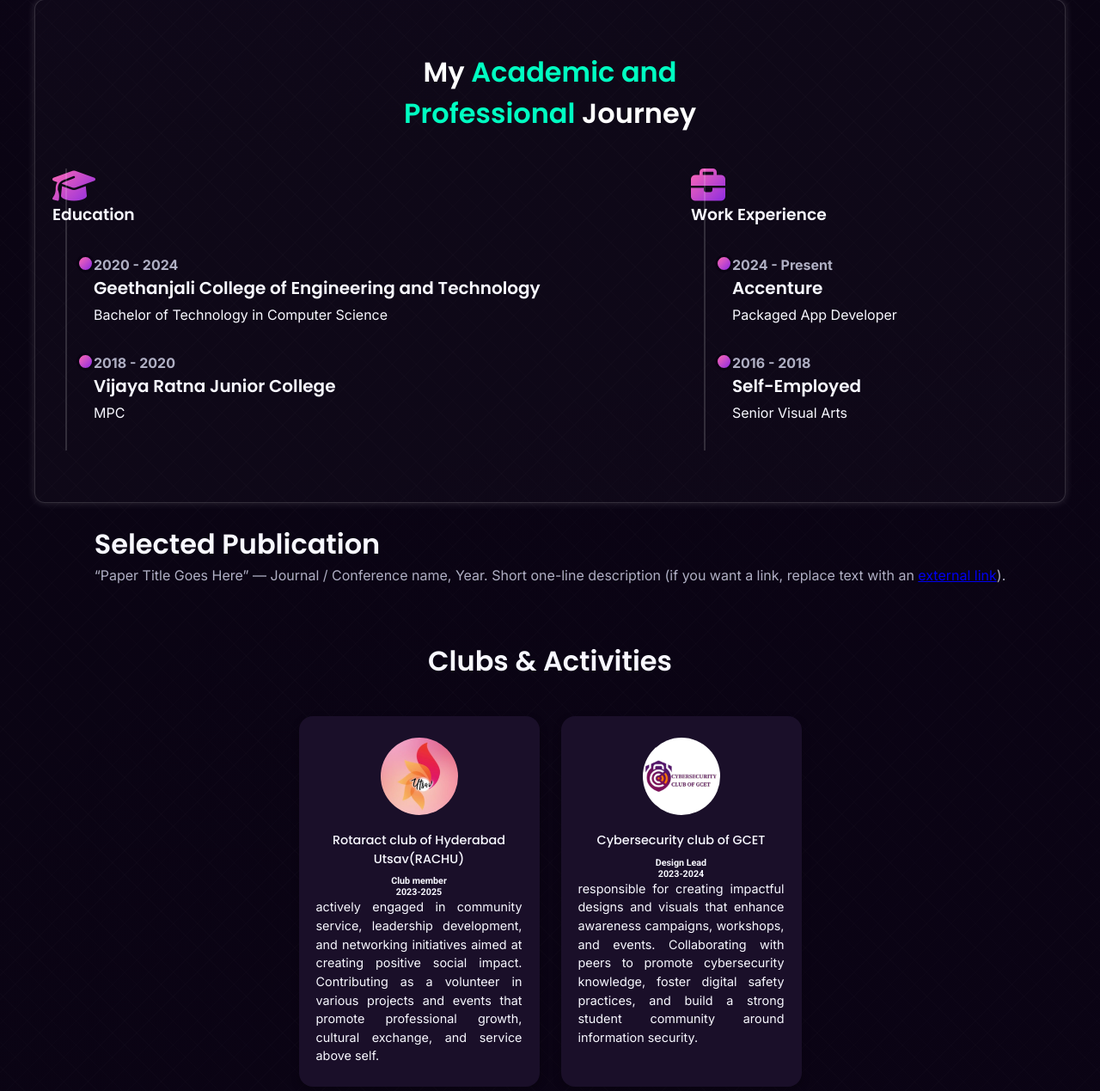
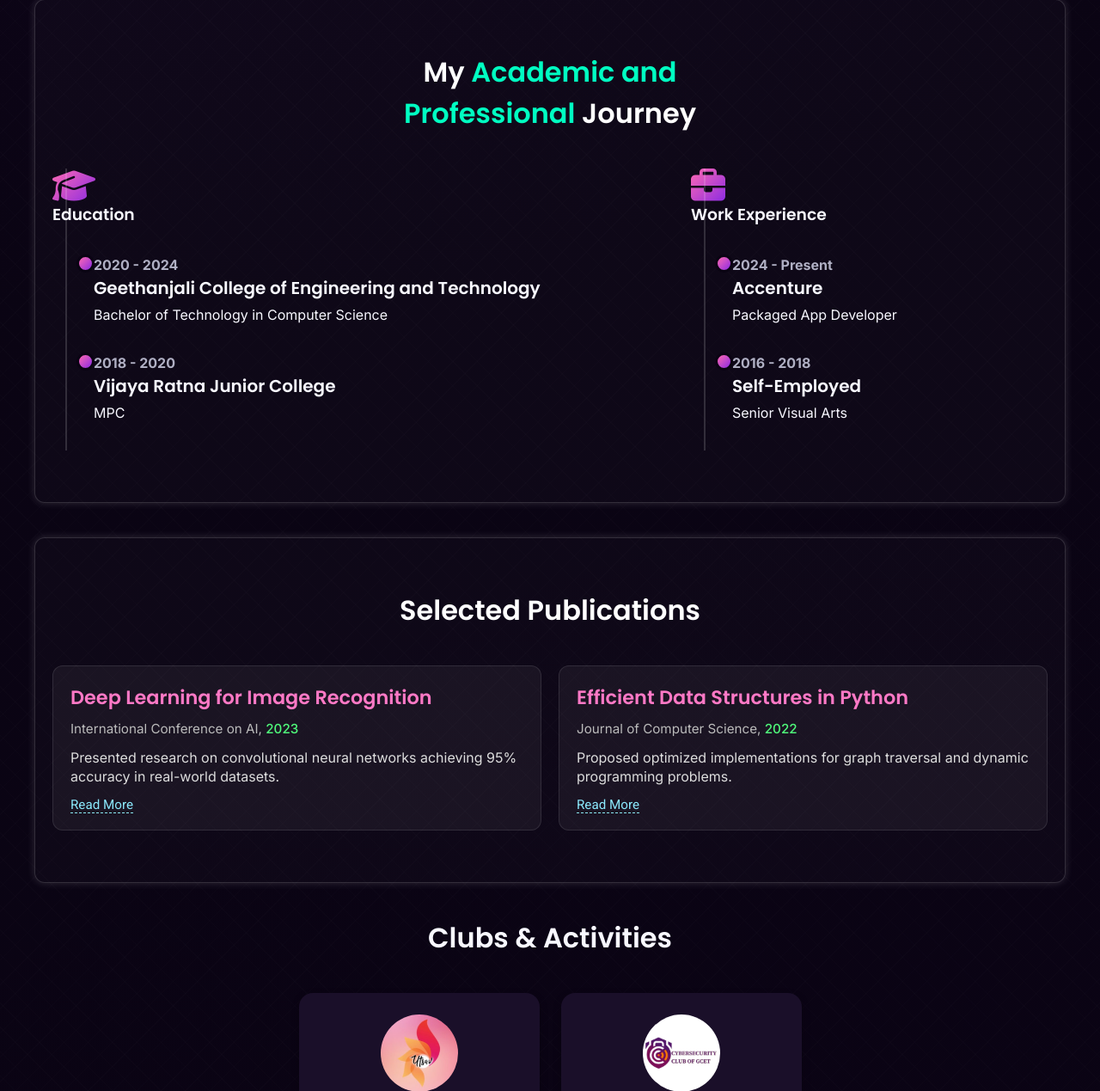
Before and after one commit to tanu-shiv/Personal-portfolio, a Django app: page / in a window 1280 px wide. Shown: the part 2480-3749 px from the top of the page at 86% size. Run offline with Django 5.2, Linux system fonts and the light colour scheme; some libraries are stand-ins or nearby versions.

Commit message:
Update home.html

```diff
--- a/resume/templates/home.html
+++ b/resume/templates/home.html
@@ -269,14 +269,37 @@
         </div>
     </section>
 
-    <!-- NEW: Publications (paper) — not boxed, plain text as you asked -->
-    <section id="public" class="flex f-col items-center">
-        <div class="publication-paper">
-            <h2 class="t-black">Selected Publication</h2>
-            <p class="t-gray">“Paper Title Goes Here” — Journal / Conference name, Year. Short one-line description
-                (if you want a link, replace text with an <a href="https://example.com" target="_blank">external link</a>).</p>
-        </div>
-    </section>
+   <section id="publications">
+  <h2>Selected Publications</h2>
+  <div class="publications-grid">
+
+    <div class="publication-card">
+      <h3 class="pub-title">Deep Learning for Image Recognition</h3>
+      <p class="pub-details">
+        <span class="pub-journal">International Conference on AI</span>,
+        <span class="pub-year">2023</span>
+      </p>
+      <p class="pub-desc">
+        Presented research on convolutional neural networks achieving 95% accuracy in real-world datasets.
+      </p>
+      <a href="https://example.com/publication-link" target="_blank" class="pub-link">Read More</a>
+    </div>
+
+    <div class="publication-card">
+      <h3 class="pub-title">Efficient Data Structures in Python</h3>
+      <p class="pub-details">
+        <span class="pub-journal">Journal of Computer Science</span>,
+        <span class="pub-year">2022</span>
+      </p>
+      <p class="pub-desc">
+        Proposed optimized implementations for graph traversal and dynamic programming problems.
+      </p>
+      <a href="https://example.com/publication-link" target="_blank" class="pub-link">Read More</a>
+    </div>
+
+  </div>
+</section>
+
 
     <!-- NEW: Clubs section with cards (logo + details below) -->
     <section id="clubs" class="flex f-col items-center">
```
